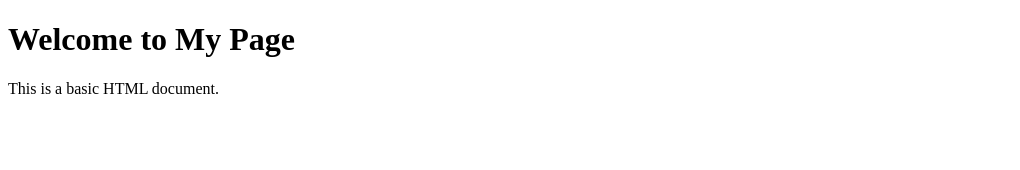
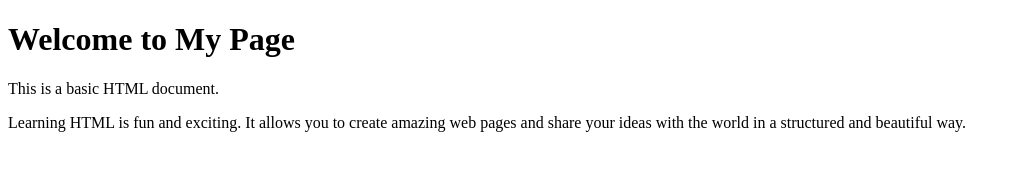
Before and after one commit to vedantpant/learn-git, a plain HTML site: page index.html in a window 1280 px wide. Shown: the whole page, without its empty margins (0-1020 px from the left). Drawn offline with Linux system fonts and the light colour scheme.

Commit message:
add paragraph to code.

```diff
--- a/index.html
+++ b/index.html
@@ -8,5 +8,8 @@
 <body>
     <h1>Welcome to My Page</h1>
     <p>This is a basic HTML document.</p>
+    <p>Learning HTML is fun and exciting.
+        It allows you to create amazing web pages and
+        share your ideas with the world in a structured and beautiful way.</p>
 </body>
 </html>
```
